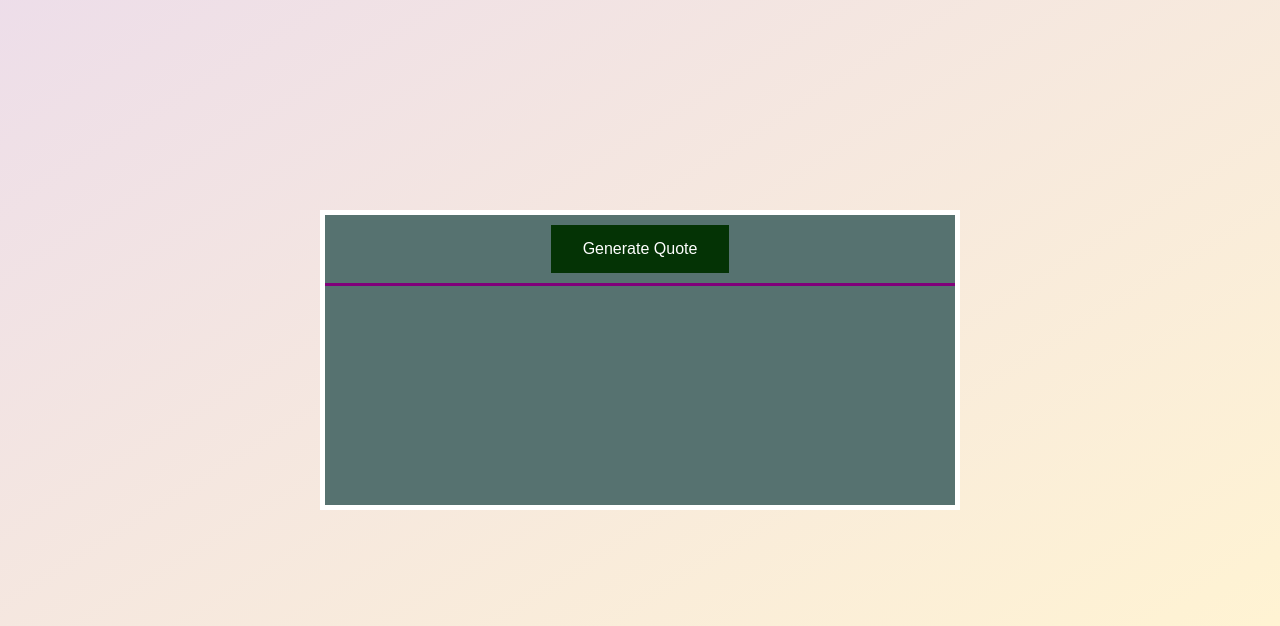
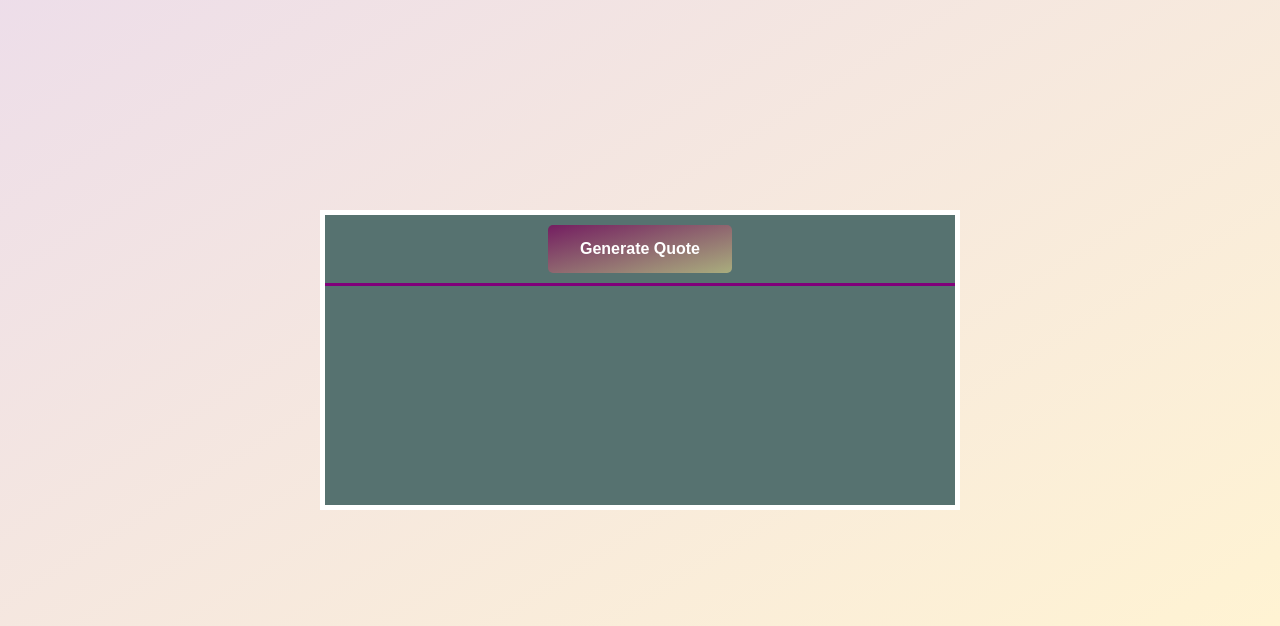
Before and after one commit to Aqeela66/Random_quote_generator, a plain HTML site: page index.html in a window 1280 px wide. Shown: the part 174-800 px from the top of the page. Drawn offline with Linux system fonts and the light colour scheme.

Commit message:
Random Quote Generator App using HTML , CSS and JS

```diff
--- a/index.html
+++ b/index.html
@@ -15,7 +15,7 @@
             <h1>Random Quote Generator</h1>
         </div>
         <div class="body-gen">
-            <button onclick="clicked()" id="btn">Generate Quote</button>
+            <button class="next" onclick="clicked()" id="btn">Generate Quote</button>
             <p id="output"></p>
         </div>
     </div>
```
